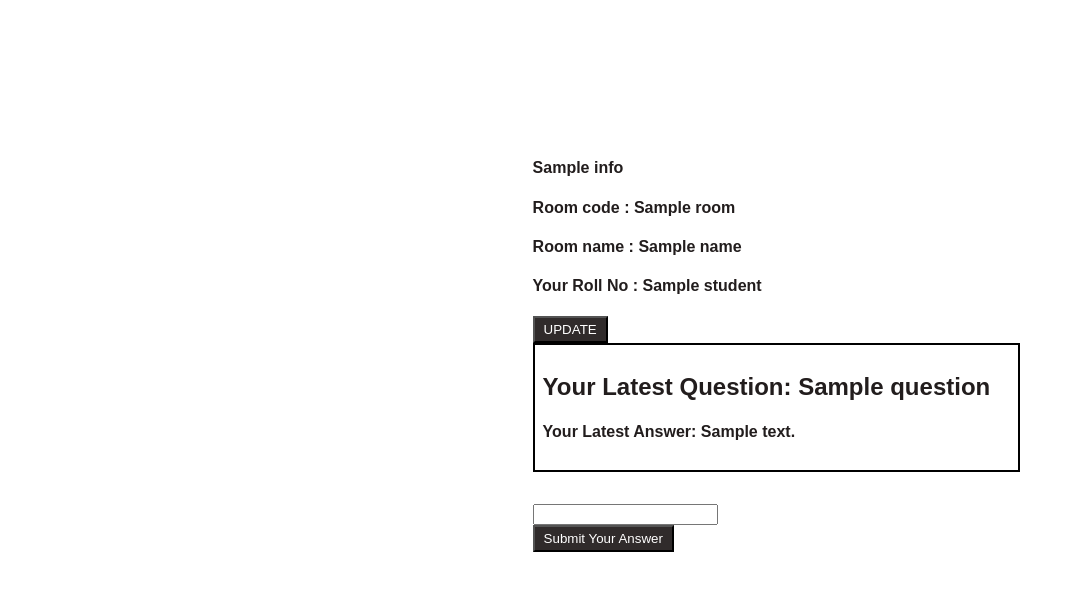
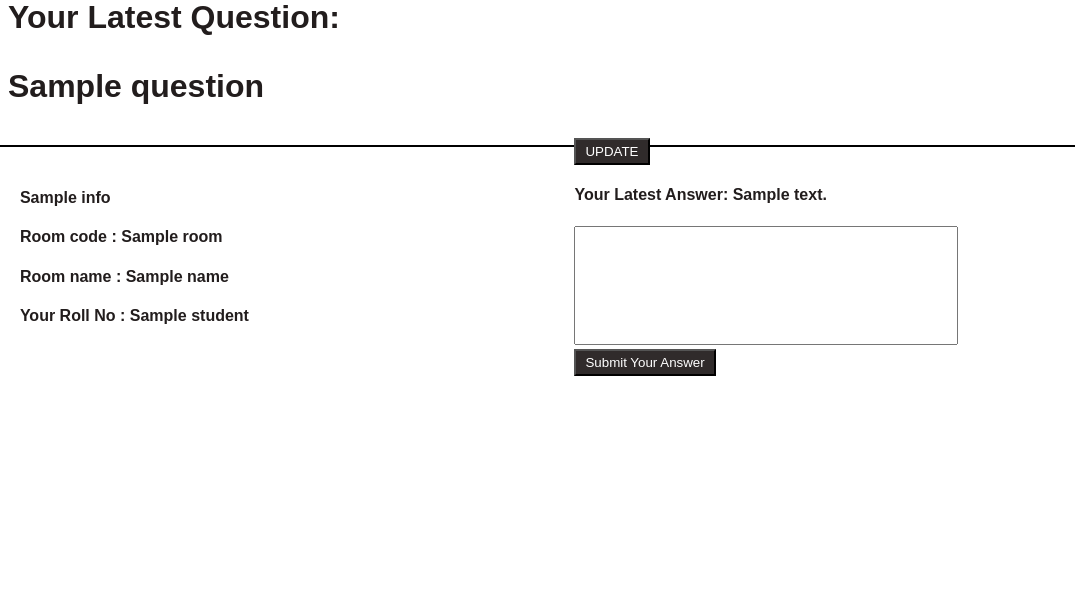
Before and after one commit to prasanjit101/Adivina, a Flask app: template templates/student.html in a window 1280 px wide. Shown: the top 591 px of the page, without its empty margins (0-1075 px from the left). Run offline with Flask 2, Linux system fonts and the light colour scheme; the template is opened without the code that fills it: most values are stand-ins (such as "Sample title", 1, 10 or a date in 2020).

Commit message:
student updated

```diff
--- a/static/student.css
+++ b/static/student.css
@@ -8,7 +8,7 @@ html{
 main{
     display: grid;
     grid-template-areas:
-         "topbar topbar1  topbar1"
+         "topbar topbar  topbar"
          "ads    content sidebar"
          "footer footer  footer";
     grid-template-columns: 1fr 4fr 0fr;
@@ -17,11 +17,11 @@ main{
     /* for setting the height of the rows to 50px ,auto and 70px respectively */
     align-items:center;
     justify-items:center;
+    width:100%;
     /* to justify items and center them*/
 }
 
-.data{grid-area: topbar;}
-header  { grid-area: topbar1;width:100%; height:auto;padding:8px;margin-bottom: 2rem; border:2px solid black;}
+header  { grid-area: topbar;width:100%; height:auto;padding:8px;margin-bottom: 2rem; border:2px solid black;}
 aside { grid-area: ads;}
 article { grid-area: content;}
 nav { grid-area: sidebar;}
@@ -36,3 +36,8 @@ button{
     color: white;
     padding: 4px 9px;
 }
+textarea{
+    resize:none;
+    width: 10cm;
+    height: 3cm;
+}
--- a/templates/student.html
+++ b/templates/student.html
@@ -4,26 +4,33 @@
   <head>
     <meta charset="UTF-8">
     <title>Adivina- student panel</title>
-    <link rel="stylesheet" href="{{ url_for('static', filename='student.css')}}">
+    <link rel="stylesheet" href="../static/student.css">
 
   </head>
   <body>
     <main>
-      <article>
+      <aside>
         <h4>{{info}}</h4>
         <h4>Room code : {{room}}</h4>
         <h4>Room name : {{name}}</h4>
         <h4>Your Roll No : {{student}}</h4>
+      </aside>
+      <header>
+        <h1>Your Latest Question: <h1>
+        <div><p>
+          {{question}}
+        </p></div>
+      </header>
+      <article>
+
         <form action="/{{room}}/{{student}}/{{name}}" method="post">
             <button>UPDATE</button>
         </form>
 
-        <header>
-          <h1>Your Latest Question: {{question}}<h1>
-          <h4>Your Latest Answer: {{answer}}</h4>
-        </header>
+
+        <h4>Your Latest Answer: {{answer}}</h4>
         <form action="/{{room}}/{{student}}/{{name}}/answer" method="post">
-          <input type="text" name="answer"></input>
+          <textarea type="text" name="answer"></textarea>
           <div><button>Submit Your Answer</button></div>
         </form>
       </article>
```
